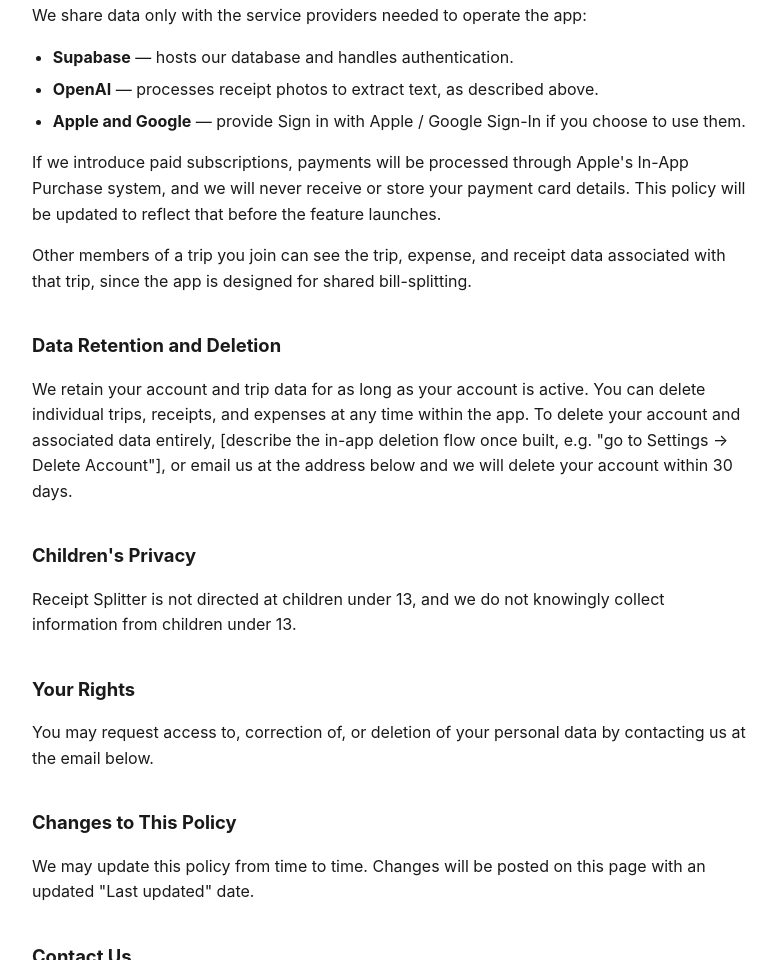
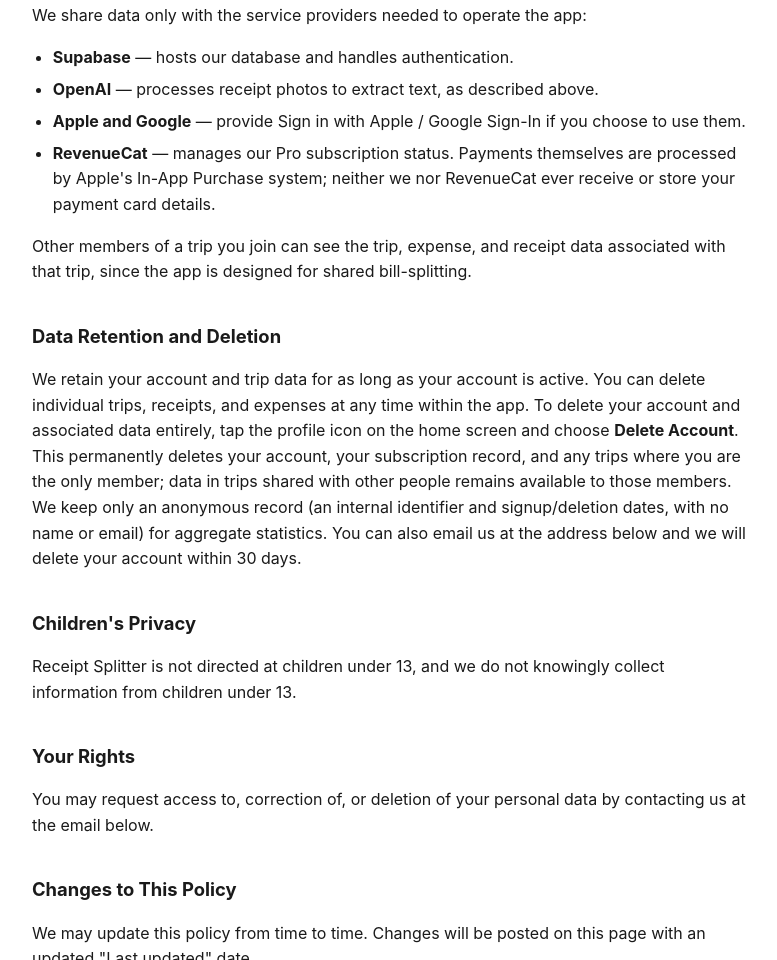
Before and after one commit to kalyan-patel/receipt-splitter-public, a plain HTML site: page index.html in a window 1280 px wide. Shown: the part 1165-2125 px from the top of the page, without its empty margins (248-1025 px from the left). Drawn offline with Linux system fonts and the light colour scheme.

Commit message:
payments to present tense after revenuecat added

```diff
--- a/index.html
+++ b/index.html
@@ -31,7 +31,7 @@
 <body>
 
 <h1>Privacy Policy for Receipt Splitter</h1>
-<p class="updated">Last updated: July 8, 2026</p>
+<p class="updated">Last updated: July 9, 2026</p>
 
 <p>Receipt Splitter ("the app") is a bill-splitting app that lets you create trips, scan or enter receipts, and split costs with a group. This policy explains what information the app collects, how it is used, and who it is shared with.</p>
 
@@ -62,12 +62,12 @@
   <li><strong>Supabase</strong> — hosts our database and handles authentication.</li>
   <li><strong>OpenAI</strong> — processes receipt photos to extract text, as described above.</li>
   <li><strong>Apple and Google</strong> — provide Sign in with Apple / Google Sign-In if you choose to use them.</li>
+  <li><strong>RevenueCat</strong> — manages our Pro subscription status. Payments themselves are processed by Apple's In-App Purchase system; neither we nor RevenueCat ever receive or store your payment card details.</li>
 </ul>
-<p>If we introduce paid subscriptions, payments will be processed through Apple's In-App Purchase system, and we will never receive or store your payment card details. This policy will be updated to reflect that before the feature launches.</p>
 <p>Other members of a trip you join can see the trip, expense, and receipt data associated with that trip, since the app is designed for shared bill-splitting.</p>
 
 <h2>Data Retention and Deletion</h2>
-<p>We retain your account and trip data for as long as your account is active. You can delete individual trips, receipts, and expenses at any time within the app. To delete your account and associated data entirely, [describe the in-app deletion flow once built, e.g. "go to Settings → Delete Account"], or email us at the address below and we will delete your account within 30 days.</p>
+<p>We retain your account and trip data for as long as your account is active. You can delete individual trips, receipts, and expenses at any time within the app. To delete your account and associated data entirely, tap the profile icon on the home screen and choose <strong>Delete Account</strong>. This permanently deletes your account, your subscription record, and any trips where you are the only member; data in trips shared with other people remains available to those members. We keep only an anonymous record (an internal identifier and signup/deletion dates, with no name or email) for aggregate statistics. You can also email us at the address below and we will delete your account within 30 days.</p>
 
 <h2>Children's Privacy</h2>
 <p>Receipt Splitter is not directed at children under 13, and we do not knowingly collect information from children under 13.</p>
```
